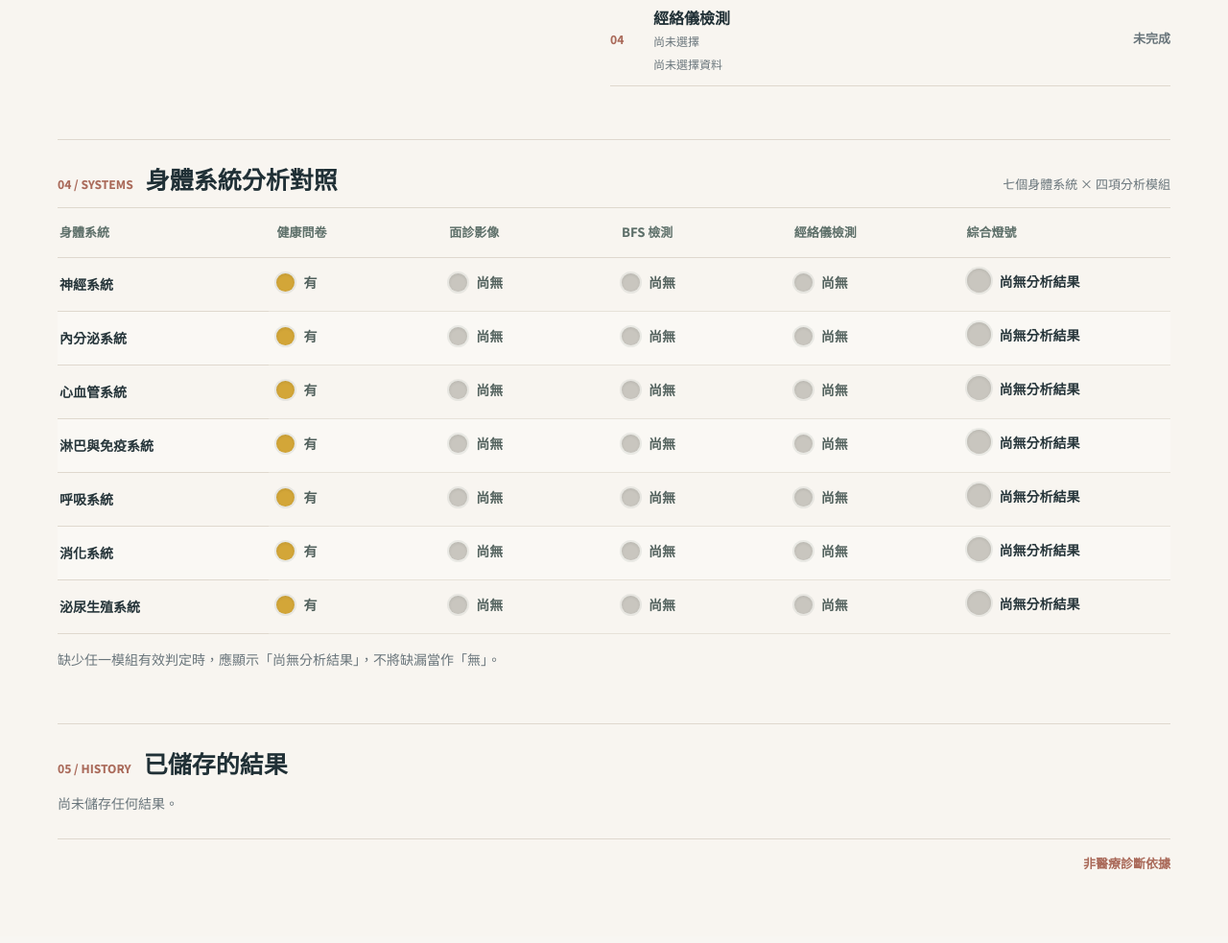
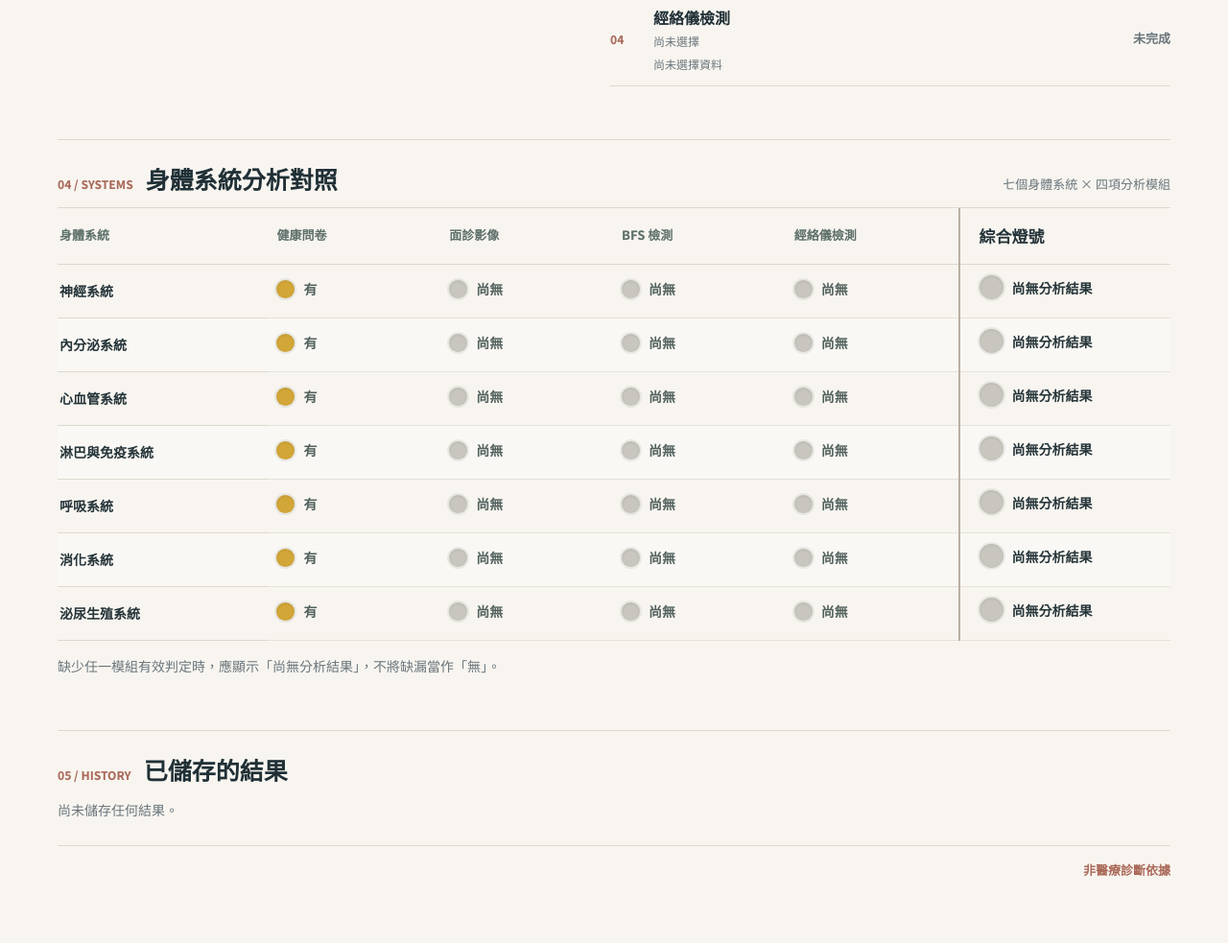
Before and after one commit to Mingri31264445/health-analysis-system, a Django app: page /results/1/ in a window 1280 px wide. Shown: the part 1128-2111 px from the top of the page at 96% size. Before the commit the page ends 2034 px from the top, so only its background shows below. Run offline with Django 5.2, Linux system fonts and the light colour scheme; a user stored in the database is signed in; tables that the repository leaves empty hold one stand-in row (values such as "Sample post"); data that the repository does not hold is empty.

Commit message:
style(report): 綜合燈號欄加分隔線並放大表頭

```diff
--- a/core/templates/core/analysis_report.html
+++ b/core/templates/core/analysis_report.html
@@ -6,7 +6,7 @@
     <meta name="viewport" content="width=device-width, initial-scale=1.0">
     <title>{{ subject_name }}｜綜合分析結果</title>
     <link rel="stylesheet" href="{% static 'css/style.css' %}?v=74">
-    <link rel="stylesheet" href="{% static 'css/analysis_report.css' %}?v=3">
+    <link rel="stylesheet" href="{% static 'css/analysis_report.css' %}?v=4">
 </head>
 <body>
     {% include "core/system_nav.html" %}
--- a/static/css/analysis_report.css
+++ b/static/css/analysis_report.css
@@ -72,6 +72,8 @@
 .result-systems-table th { padding: 14px 8px; text-align: left; color: #5e706a; font-size: 13px; font-weight: 800; border-bottom: 1px solid #dfd8ce; }
 .result-systems-table th:first-child, .result-systems-table td:first-child { width: 19%; padding-left: 2px; }
 .result-systems-table th:last-child, .result-systems-table td:last-child { width: 19%; }
+.result-systems-table th:last-child, .result-systems-table td:last-child { border-left: 2px solid #b9b0a2; padding-left: 20px; }
+.result-systems-table th:last-child { color: #26353a; font-size: 17px; font-weight: 900; }
 .result-systems-table td { height: 56px; padding: 10px 8px; border-bottom: 1px solid #e7e2d9; font-size: 14px; }
 .result-systems-table tbody tr:nth-child(even) { background: rgba(255, 255, 255, .28); }
 .result-systems-table .result-system-name { color: #26353a; font-size: 14px; font-weight: 700; }
```
